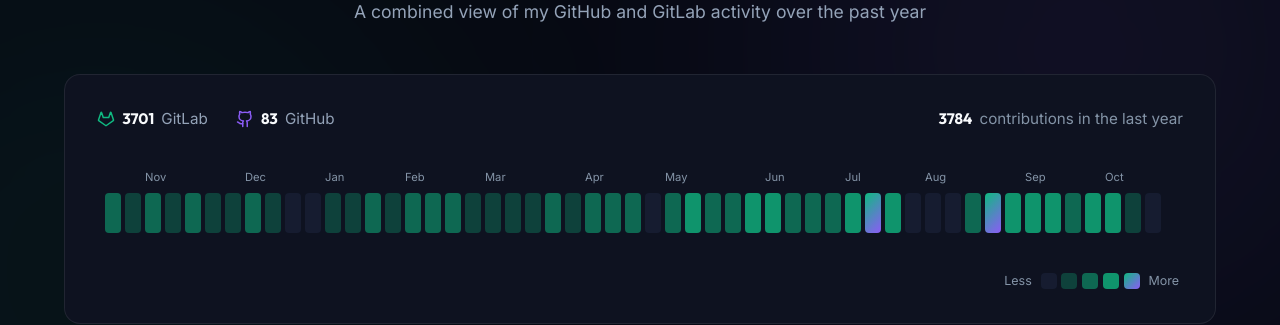
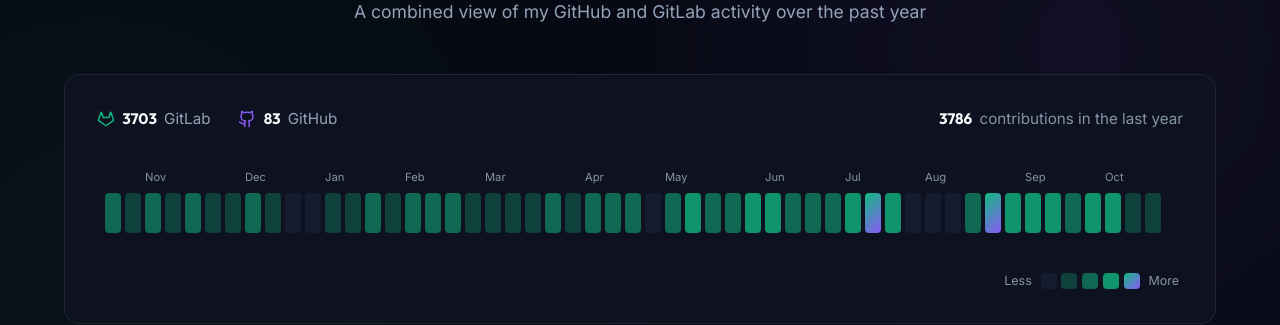
Before and after one commit to NickBourque/NickBourque.github.io, a Jekyll site: the page built from index.html, in a window 1280 px wide and 900 px high, scrolled down 2054 px. Shown: the part 151-476 px from the top of the window. Built offline with Jekyll 4.4.1, drawn with Linux system fonts in a browser that asks for light colours; nearby versions of some CDN libraries.

Commit message:
chore: refresh contributions data

```diff
--- a/_data/contributions.json
+++ b/_data/contributions.json
@@ -1,9 +1,9 @@
 {
-  "generated": "2026-10-18",
+  "generated": "2026-10-19",
   "totals": {
     "github": 83,
-    "gitlab": 3701,
-    "combined": 3784
+    "gitlab": 3703,
+    "combined": 3786
   },
   "max": 214,
   "weeks": [
@@ -427,9 +427,9 @@
       "weekStart": "2026-10-18",
       "monthLabel": "",
       "gh": 0,
-      "gl": 0,
-      "total": 0,
-      "level": 0
+      "gl": 2,
+      "total": 2,
+      "level": 1
     }
   ]
 }
```
